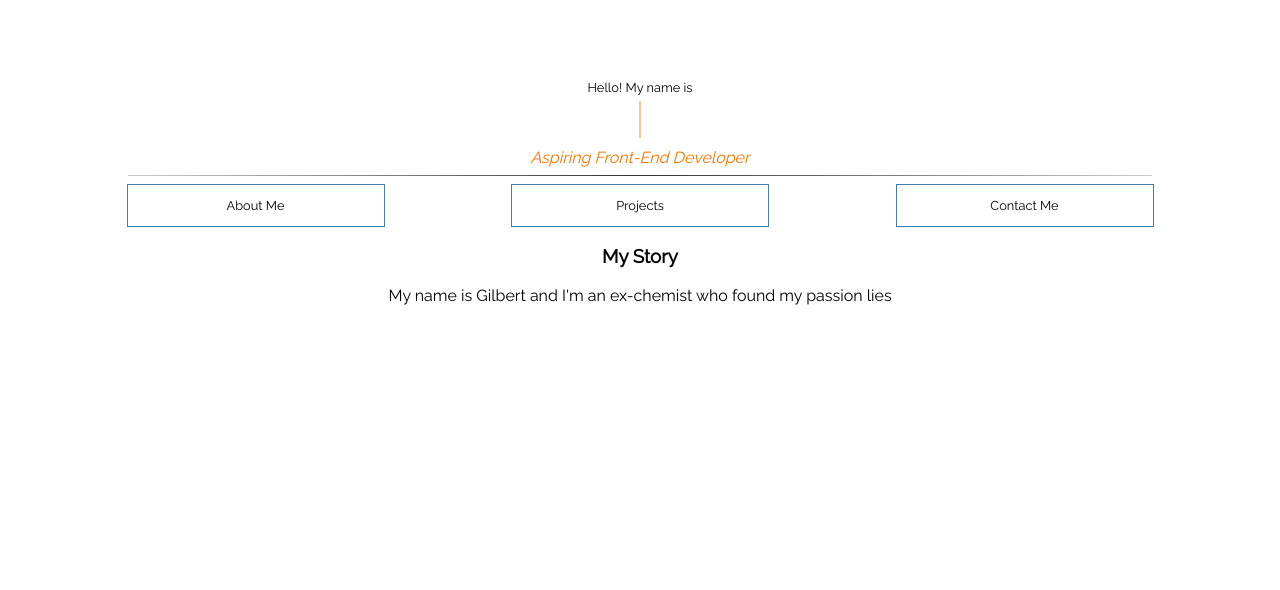
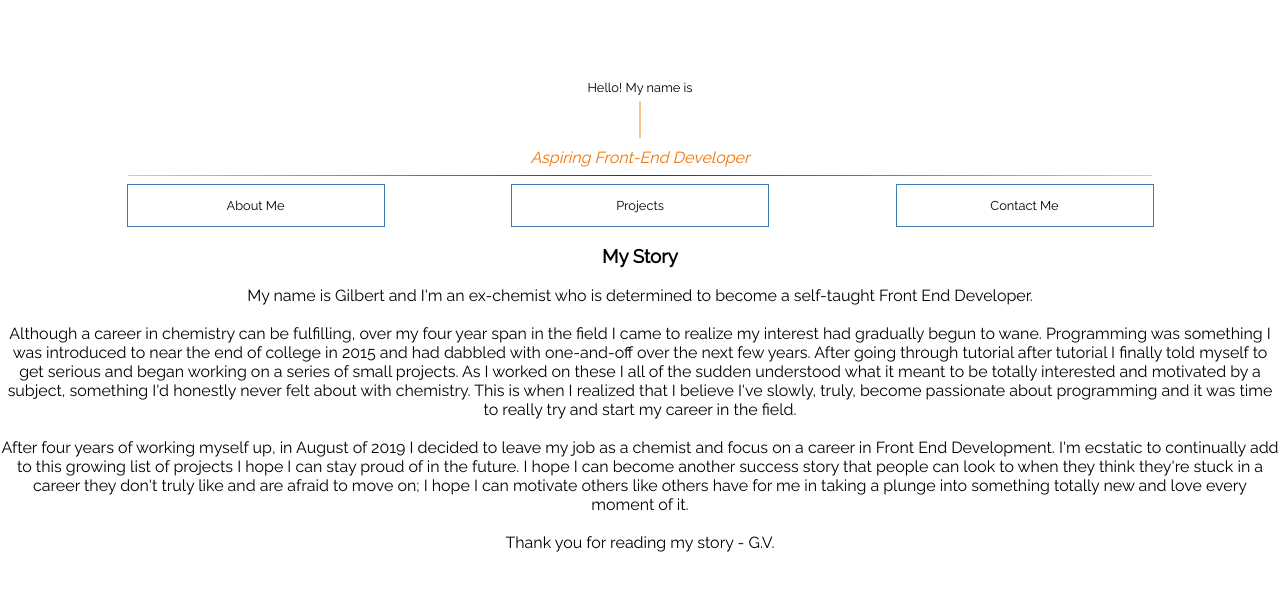
Before and after one commit to gilv93/portfolio, a React (Create React App) app: page / in a window 1280 px wide. Shown: the top 590 px of the page. Built offline with nearby package versions, Linux system fonts and the light colour scheme.

Commit message:
text addition

```diff
--- a/src/about.js
+++ b/src/about.js
@@ -5,7 +5,23 @@ const About = () => {
 	return (
 		<div className='about'>
 			<h3>My Story</h3>
-			<p>My name is Gilbert and I'm an ex-chemist who found my passion lies</p>
+			<p>My name is Gilbert and I'm an ex-chemist who is determined to become a self-taught Front End Developer.</p>
+			<br></br>
+			<p>Although a career in chemistry can be fulfilling, over my four year span in the field I came to realize
+			my interest had gradually begun to wane. Programming was something I was introduced to near the end of college in
+			2015 and had dabbled with one-and-off over the next few years. After going through tutorial after tutorial I
+			finally told myself to get serious and began working on a series of small projects. As I worked on these I
+			all of the sudden understood what it meant to be totally interested and motivated by a subject, something I'd honestly
+			never felt about with chemistry. This is when I realized that I believe I've slowly, truly, become passionate
+			about programming and it was time to really try and start my career in the field.</p>
+			<br></br>
+			<p>After four years of working myself up, in August of 2019 I decided to leave my job as a chemist and focus
+			on a career in Front End Development. I'm ecstatic to continually add to this growing list of projects I hope
+			I can stay proud of in the future. I hope I can become another success story that people can look to when they
+			think they're stuck in a career they don't truly like and are afraid to move on; I hope I can motivate others
+			like others have for me in taking a plunge into something totally new and love every moment of it.</p>
+			<br></br>
+			<p>Thank you for reading my story - <span class='name'>G.V.</span></p>
 		</div>
 	)
 }
--- a/src/styles/about.scss
+++ b/src/styles/about.scss
@@ -7,5 +7,6 @@
 	p {
 		font-size: 1em;
 		text-align: center;
+		margin: 0;
 	}
 }
--- a/src/styles/header.scss
+++ b/src/styles/header.scss
@@ -20,7 +20,7 @@
 		white-space: nowrap;
 		letter-spacing: 0.1em;
 		animation:
-			typing 6s steps(15) infinite,
+			typing 5s steps(15) infinite,
 			blinking 0.75s infinite;
 
 		@keyframes typing {
```
Also changed, not shown: package.json (+7 -1 lines), 1 other file (tests, documents, lock files or other folders).
